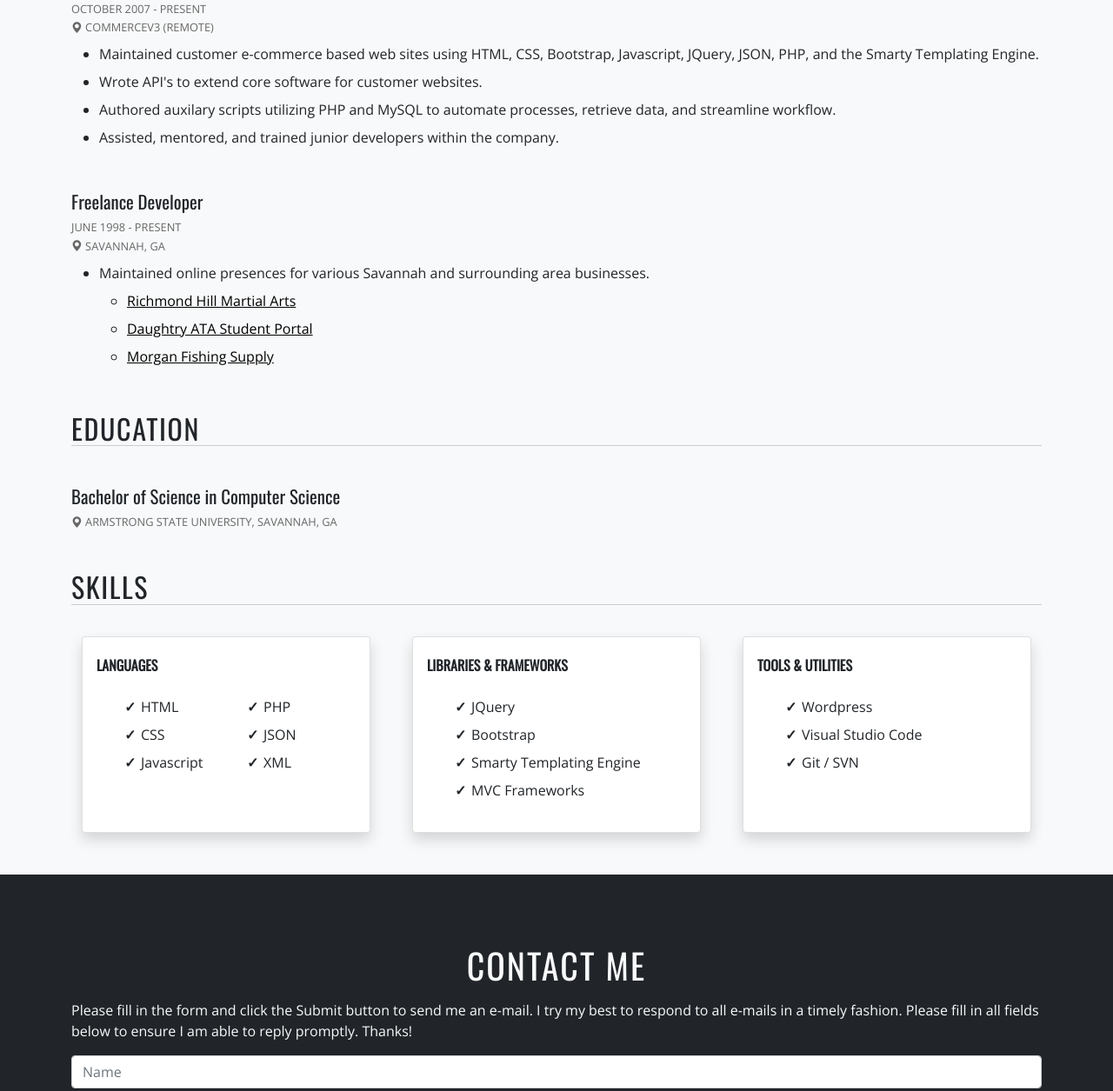
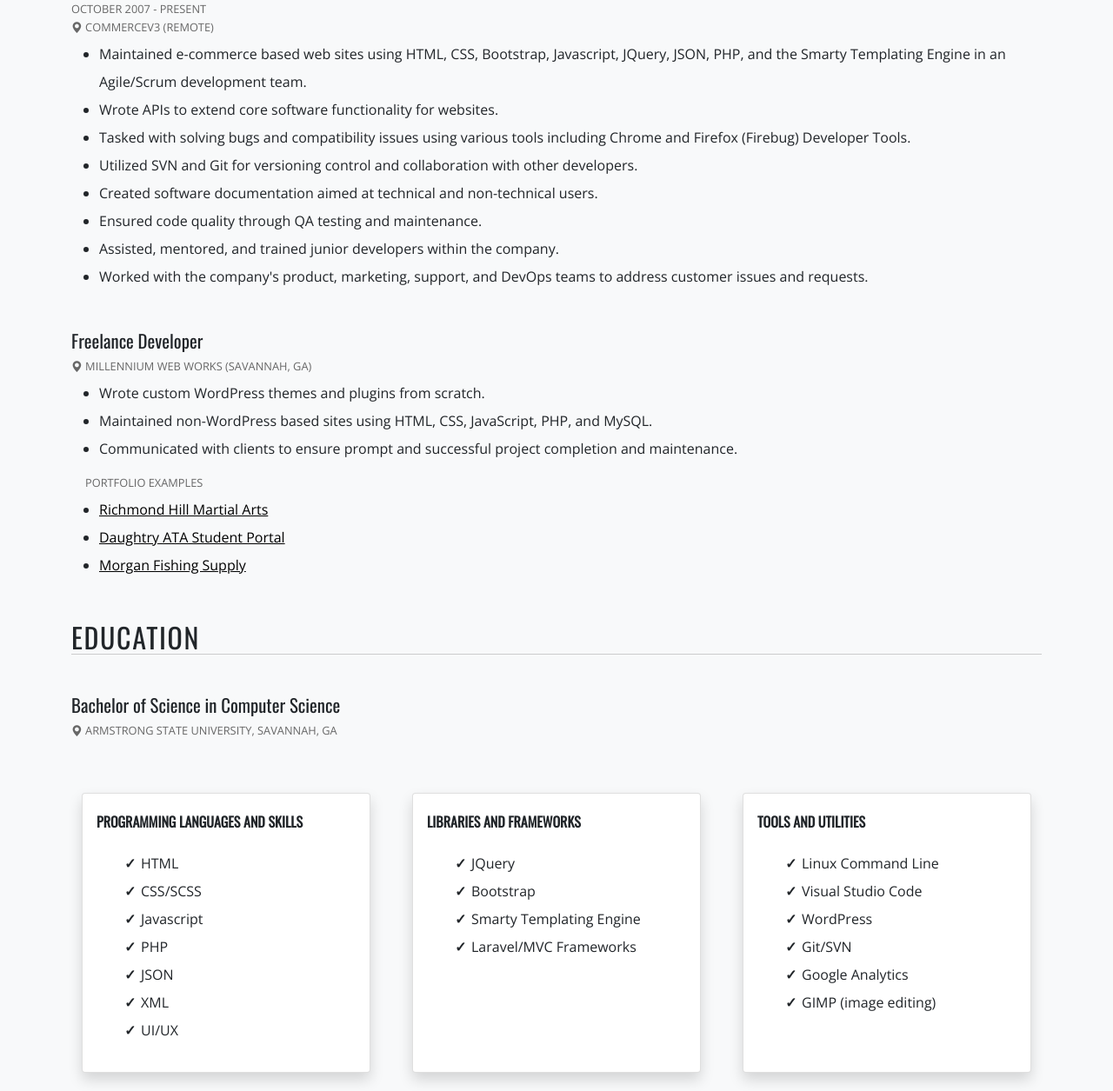
Before and after one commit to pmorgan987/site-patrick-morgan.com, a plain HTML site: page index.html in a window 1280 px wide. Shown: the part 2977-4232 px from the top of the page at 87% size. Drawn offline with nearby package versions, Linux system fonts and the light colour scheme; no server answers.

Commit message:
updating index.html

```diff
--- a/index.html
+++ b/index.html
@@ -226,10 +226,14 @@
           <div class="job__location"><i class="bi bi-geo-alt-fill"></i> CommerceV3 (Remote)</div>
           <div class="job__description">
             <ul>
-              <li>Maintained customer e-commerce based web sites using HTML, CSS, Bootstrap, Javascript, JQuery, JSON, PHP, and the Smarty Templating Engine.</li>
-              <li>Wrote API's to extend core software for customer websites.</li>
-              <li>Authored auxilary scripts utilizing PHP and MySQL to automate processes, retrieve data, and streamline workflow.</li>
+              <li>Maintained e-commerce based web sites using HTML, CSS, Bootstrap, Javascript, JQuery, JSON, PHP, and the Smarty Templating Engine in an Agile/Scrum development team.</li>
+              <li>Wrote APIs to extend core software functionality for websites.</li>
+              <li>Tasked with solving bugs and compatibility issues using various tools including Chrome and Firefox (Firebug) Developer Tools.</li>
+              <li>Utilized SVN and Git for versioning control and collaboration with other developers.</li>
+              <li>Created software documentation aimed at technical and non-technical users.</li>
+              <li>Ensured code quality through QA testing and maintenance.</li>
               <li>Assisted, mentored, and trained junior developers within the company.</li>
+              <li>Worked with the company's product, marketing, support, and DevOps teams to address customer issues and requests.</li>
             </ul>
           </div>
         </div>
@@ -247,16 +251,18 @@
 
         <div class="job">
           <div class="job__title">Freelance Developer</div>
-          <div class="job__timeframe">June 1998 - present</div>
-          <div class="job__location"><i class="bi bi-geo-alt-fill"></i> Savannah, GA</div>
+          <div class="job__location"><i class="bi bi-geo-alt-fill"></i> Millennium Web Works (Savannah, GA)</div>
           <div class="job__description">
             <ul>
-              <li>Maintained online presences for various Savannah and surrounding area businesses.</li>
-              <ul>
-                <li><a href="https://www.richmondhillkarate.com" target="_blank">Richmond Hill Martial Arts</a></li>
-                <li><a href="https://daughtry.atastudents.com" _target="_blank">Daughtry ATA Student Portal</a></li>
-                <li><a href="https://www.morganfishingsupply.com" target="_blank">Morgan Fishing Supply</a></li>
-              </ul>
+              <li>Wrote custom WordPress themes and plugins from scratch.</li>
+              <li>Maintained non-WordPress based sites using HTML, CSS, JavaScript, PHP, and MySQL.</li>
+              <li>Communicated with clients to ensure prompt and successful project completion and maintenance.</li>
+            </ul>
+            <div class="job__location mx-3">Portfolio Examples</div>
+            <ul>
+              <li><a href="https://www.richmondhillkarate.com" target="_blank">Richmond Hill Martial Arts</a></li>
+              <li><a href="https://daughtry.atastudents.com" _target="_blank">Daughtry ATA Student Portal</a></li>
+              <li><a href="https://www.morganfishingsupply.com" target="_blank">Morgan Fishing Supply</a></li>
             </ul>
           </div>
         </div>
@@ -267,20 +273,20 @@
           <div class="education__school"><i class="bi bi-geo-alt-fill"></i> Armstrong State University, Savannah, GA</div>
         </div>
 
-        <h2>Skills</h2>
-        <div class="row">
+        <div class="row mt-5">
           <div class="col-12 col-lg-4 gx-5 gy-3">
             <div class="shadow card h-100">
               <div class="card-body">
-                <div class="card-title mb-3">Languages</div>
+                <div class="card-title mb-3">Programming Languages and Skills</div>
                 <div class="card-text">
-                  <ul class="checkmarks two-cols">
+                  <ul class="checkmarks">
                     <li>HTML</li>
-                    <li>CSS</li>
+                    <li>CSS/SCSS</li>
                     <li>Javascript</li>
                     <li>PHP</li>
                     <li>JSON</li>
                     <li>XML</li>
+                    <li>UI/UX</li>
                   </ul>
                 </div>
               </div>
@@ -289,13 +295,13 @@
           <div class="col-12 col-lg-4 gx-5 gy-3">
             <div class="shadow card h-100">
               <div class="card-body">
-                <div class="card-title mb-3">Libraries &amp; Frameworks</div>
+                <div class="card-title mb-3">Libraries and Frameworks</div>
                 <div class="card-text">
                   <ul class="checkmarks">
                     <li>JQuery</li>
                     <li>Bootstrap</li>
                     <li>Smarty Templating Engine</li>
-                    <li>MVC Frameworks</li>
+                    <li>Laravel/MVC Frameworks</li>
                   </ul>
                 </div>
               </div>
@@ -304,12 +310,15 @@
           <div class="col-12 col-lg-4 gx-5 gy-3">
             <div class="shadow card h-100">
               <div class="card-body">
-                <div class="card-title mb-3">Tools &amp; Utilities</div>
+                <div class="card-title mb-3">Tools and Utilities</div>
                 <div class="card-text">
                   <ul class="checkmarks">
-                    <li>Wordpress</li>
+                    <li>Linux Command Line</li>
                     <li>Visual Studio Code</li>
-                    <li>Git / SVN</li>
+                    <li>WordPress</li>
+                    <li>Git/SVN</li>
+                    <li>Google Analytics</li>
+                    <li>GIMP (image editing)</li>
                   </ul>
                 </div>
               </div>
@@ -354,6 +363,7 @@
           <a href="http://www.facebook.com/pmorgan987" aria-label="Facebook"><i class="bi bi-facebook"></i></a>
           <a href="http://www.youtube.com/@pmorgan987" aria-label="Youtube"><i class="bi bi-youtube"></i></a>
           <a href="https://www.linkedin.com/in/patrick-morgan-developer" aria-label="LinkedIn"><i class="bi bi-linkedin"></i></a>
+          <a href="https://github.com/pmorgan987" aria-label="Github"><i class="bi bi-github"></i></a>
         </div>
       </div>
     </footer>
```
